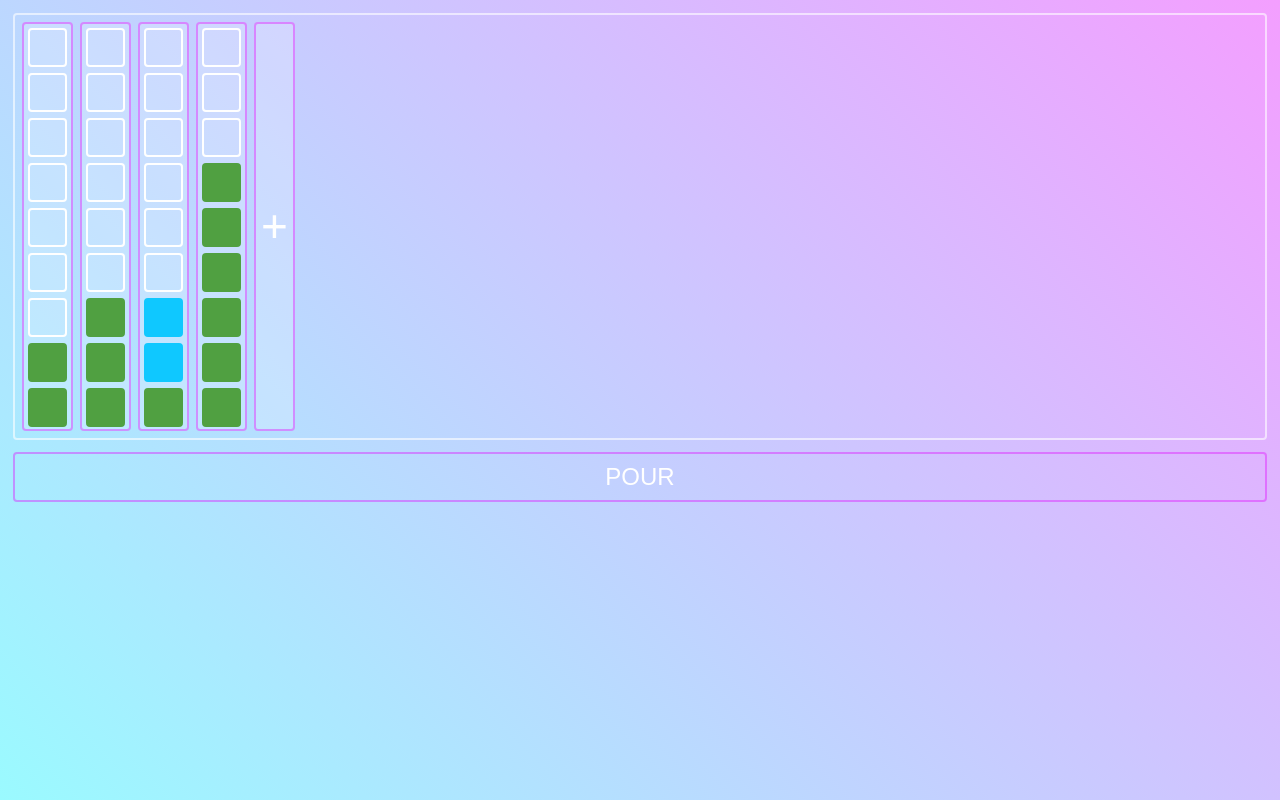
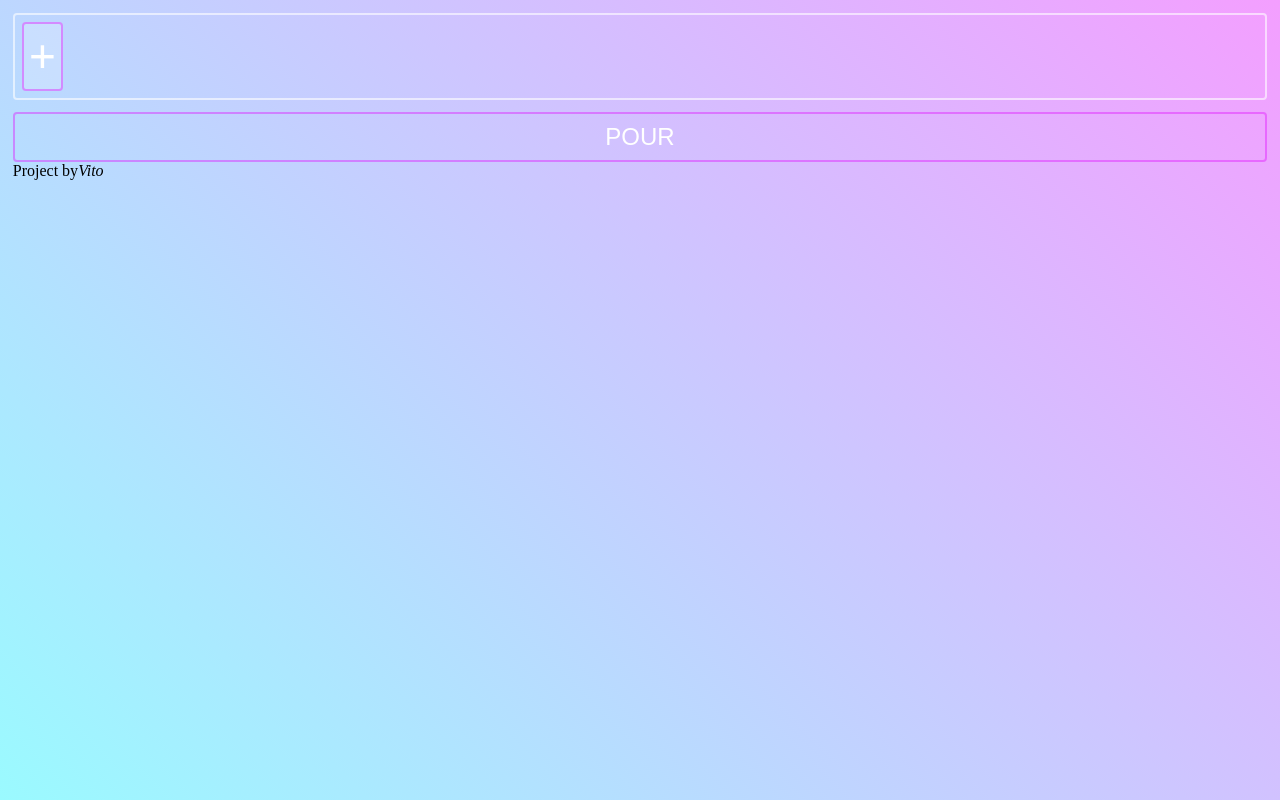
Before and after one commit to VitoZMX/FillTheSpace, a plain HTML site: page index.html in a window 1280 px wide. Drawn offline with Linux system fonts and the light colour scheme.

Commit message:
refactor

```diff
--- a/index.html
+++ b/index.html
@@ -9,55 +9,11 @@
 <body>
 <div class="conteinerFull">
     <div class="conteinerVert">
-        <div class="VertRjad">
-            <div class="NOactiveBlock"></div>
-            <div class="NOactiveBlock"></div>
-            <div class="NOactiveBlock"></div>
-            <div class="NOactiveBlock"></div>
-            <div class="NOactiveBlock"></div>
-            <div class="NOactiveBlock"></div>
-            <div class="NOactiveBlock"></div>
-            <div class="activeBlock"></div>
-            <div class="activeBlock"></div>
-        </div>
-        <div class="VertRjad">
-            <div class="NOactiveBlock"></div>
-            <div class="NOactiveBlock"></div>
-            <div class="NOactiveBlock"></div>
-            <div class="NOactiveBlock"></div>
-            <div class="NOactiveBlock"></div>
-            <div class="NOactiveBlock"></div>
-            <div class="activeBlock"></div>
-            <div class="activeBlock"></div>
-            <div class="activeBlock"></div>
-        </div>
-        <div class="VertRjad">
-            <div class="NOactiveBlock"></div>
-            <div class="NOactiveBlock"></div>
-            <div class="NOactiveBlock"></div>
-            <div class="NOactiveBlock"></div>
-            <div class="NOactiveBlock"></div>
-            <div class="NOactiveBlock"></div>
-            <div class="wather"></div>
-            <div class="wather"></div>
-            <div class="activeBlock"></div>
-        </div>
-        <div class="VertRjad">
-            <div class="NOactiveBlock"></div>
-            <div class="NOactiveBlock"></div>
-            <div class="NOactiveBlock"></div>
-            <div class="activeBlock"></div>
-            <div class="activeBlock"></div>
-            <div class="activeBlock"></div>
-            <div class="activeBlock"></div>
-            <div class="activeBlock"></div>
-            <div class="activeBlock"></div>
-        </div>
         <div class="VertRjad plus" id="btnAdd">+</div>
     </div>
-
     <div class="conteinerGor">
         <button class="BtnPour">pour</button>
+        <p class="textPrj">Project by<em class="NameMe">Vito</em></p>
     </div>
 </div>
 </body>
```
